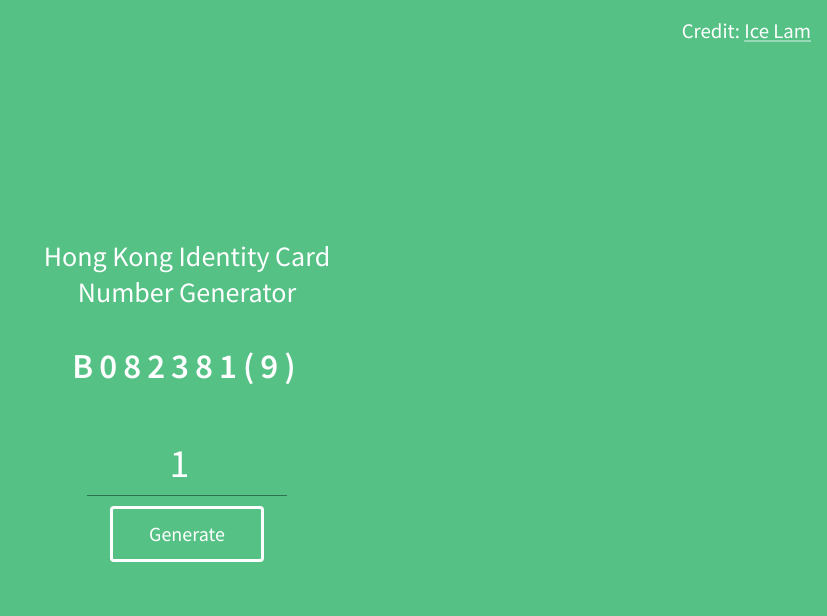
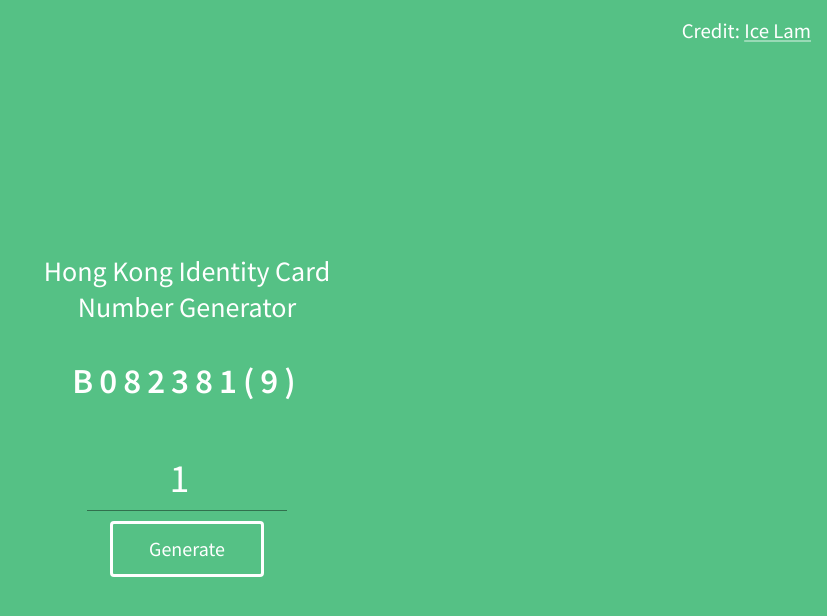
Before and after one commit to carloschau/hkid-generator, a React (Vite) app: page / in a window 1280 px wide. Shown: the top 616 px of the page, without its empty margins (453-1280 px from the left). Built offline with nearby package versions, Linux system fonts and the light colour scheme.

Commit message:
add top margin

```diff
--- a/src/App.tsx
+++ b/src/App.tsx
@@ -56,7 +56,7 @@
     <ThemeProvider theme={theme}>
       <CssBaseline />
       <Box sx={{position: 'absolute', top:'1em', right: '1em'}}><Typography color='primary' fontSize={'1.3rem'}>Credit: <Link href='https://pinkylam.me/playground/hkid/'>Ice Lam</Link></Typography></Box>
-      <Container sx={{display:'flex', flexDirection:'column', alignItems:'center'}}>
+      <Container sx={{display:'flex', flexDirection:'column', alignItems:'center', marginTop: '30px' }}>
         <Typography sx={{ fontSize: '1.75rem', width: '360px', margin: '0 80px 30px 80px ', fontWeight: '300', maxWidth: '320px', lineHeight:'1.3'}} color='primary'>Hong Kong Identity Card Number Generator</Typography>
         <Box sx={{cursor: 'pointer', display:'flex', flexWrap: 'wrap'}} onClick={() =>{
           navigator.clipboard.writeText(hkidList.join("\n"));
```
